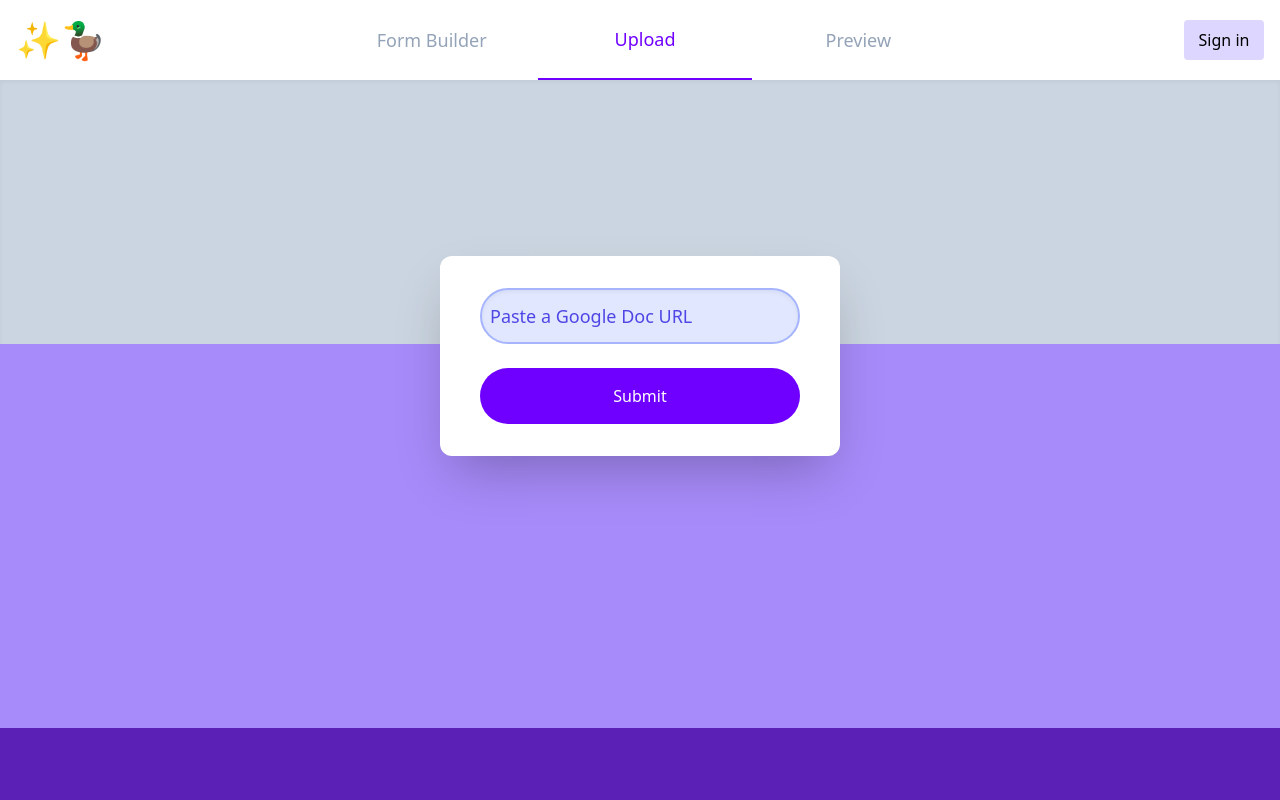
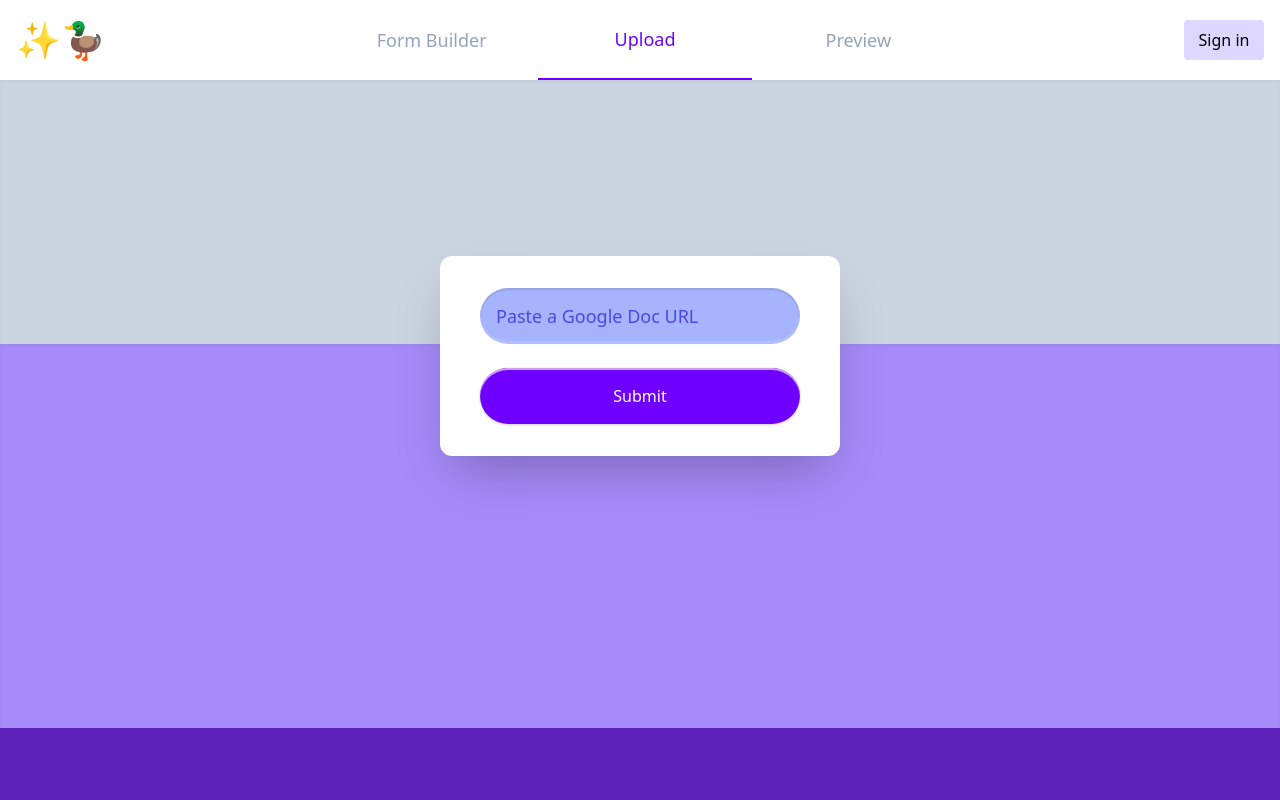
Before and after one commit to alejandrosatxc/form-builder, a Next.js app: page / in a window 1280 px wide. Shown: the top 800 px of the page. Built offline with nearby package versions, Linux system fonts and the light colour scheme; no server answers.

Commit message:
Custom shadows for depth effects

```diff
--- a/components/GDocUploader.js
+++ b/components/GDocUploader.js
@@ -60,12 +60,12 @@ const GDocUploader = ({ setGdoc }) => {
     return (
         <div className="flex flex-col relative top-36 justify-center bg-white rounded-xl shadow-2xl my-8 max-w-[550px] min-w-[400px]">
             <label className="text-3xl text-slate-700 my-2 mx-auto h-8 hidden" htmlFor="url">Paste a Google Doc URL</label>
-            <input className="rounded-full shadow-inner text-lg placeholder-indigo-600 bg-indigo-100 border-indigo-300 border-2 mt-8 mb-4 mx-auto h-14 p-2 w-4/5 " ref={inputRef} type="url" name="url" id="url"
+            <input className="rounded-full shadow-well text-lg placeholder-indigo-600 bg-indigo-300 border-indigo-300 border-0 mt-8 mb-4 mx-auto h-14 p-4 w-4/5" ref={inputRef} type="url" name="url" id="url"
                 placeholder="Paste a Google Doc URL"
                 pattern="https://.*" size="30"
                 required>
             </input>
-            <button onClick={handleGdocSubmit} className="rounded-full transition ease-in-out delay-50 bg-primary text-white hover:bg-terra-cotta hover:shadow-xl h-14 w-4/5 mb-8 mt-2 p-4 mx-auto" type="submit">
+            <button onClick={handleGdocSubmit} className="rounded-full transition ease-in-out delay-50 bg-primary text-white shadow-bump h-14 w-4/5 mb-8 mt-2 p-4 mx-auto" type="submit">
                 Submit
             </button>
             <div className={error.message ? activeError : inactiveError}>
--- a/components/TemplateAnalysis.js
+++ b/components/TemplateAnalysis.js
@@ -27,23 +27,24 @@ const TemplateAnalysis = ({ Gdoc, setGdoc }) => {
 
     const active = "h-52 overflow-scroll shadow-inner flex flex-col bg-slate-100 w-full transition-height ease-in-out duration-500"
     const inactive = "h-0 overflow-hidden shadow-inner flex flex-col bg-slate-100 w-full transition-height ease-in-out duration-500"
-
+    const activeTextToggle = "text-primary text-2xl mx-8 my-4 hover:cursor-pointer"
+    const inactiveTextToggle = "text-slate-500 hover:text-primary text-2xl mx-8 my-4 hover:cursor-pointer"
     return (
         <div className="flex flex-col justify-center bg-white rounded-xl shadow-xl my-8 min-w-[550px]">
             <h2 className="text-lg text-slate-400 mt-8 mb-2 mx-8">Template Analysis</h2>
             <h1 className="text-4xl text-primary mt-2 mb-4 mx-8">{Gdoc.title}</h1>
             <div className="flex flex-row justify-center w-full">
-                <div className='border rounded shadow-inner bg-slate-100 border-slate-300 ml-8 mr-4 p-2 h-20 w-1/2'>
+                <div className='border rounded shadow-well bg-slate-100 border-slate-300 ml-8 mr-4 p-2 h-20 w-1/2'>
                     <h2 className='text-primary text-3xl'>{fields.uniqueMatches.length}</h2>
                     <p className='text-slate-600'>Unique Fields Identified</p>
                 </div>
-                <div className='border rounded shadow-inner bg-slate-100 border-slate-300 ml-4 mr-8 p-2 h-20 w-1/2'>
+                <div className='border rounded shadow-well bg-slate-100 border-slate-300 ml-4 mr-8 p-2 h-20 w-1/2'>
                     <h2 className='text-primary text-3xl'>{fields.matches.length}</h2>
                     <p className='text-slate-600'>Total Fields</p>
                 </div>
             </div>
             {/* TODO: Make h2 stay purple when toggled */}
-            <h2 onClick={() => { setFieldsToggle(!fieldsToggle) }} className='text-slate-500 hover:text-violet-600 text-2xl mx-8 my-4 hover:cursor-pointer'>{fieldsToggle ? "Fields -" : "Fields +"}</h2>
+            <h2 onClick={() => { setFieldsToggle(!fieldsToggle) }} className={fieldsToggle ? activeTextToggle : inactiveTextToggle}>{fieldsToggle ? "Fields -" : "Fields +"}</h2>
             <div className={fieldsToggle ? active : inactive}>
                 <ol className='list-decimal ml-8'>
                     {fields.uniqueMatches.map((field, index) => {
@@ -54,7 +55,7 @@ const TemplateAnalysis = ({ Gdoc, setGdoc }) => {
 
             <div className="flex flex-row bg-slate-200 border-t-slate-300 border-t rounded-b-lg w-full justify-end py-4 px-4">
                 <button onClick={handleNewDocument} className="bg-indigo-200 text-indigo-700 h-12 w-18 p-2 mx-2 rounded-full">New Document</button>
-                <button onClick={handleFormGeneration} className="transition ease-in-out delay-50 bg-primary text-slate-100 hover:shadow-xl h-12 w-18 p-2 mx-2 rounded-full">Generate Form</button>
+                <button onClick={handleFormGeneration} className="transition ease-in-out delay-50 bg-primary text-slate-100 shadow-2xl h-12 w-18 p-2 mx-2 rounded-full">Generate Form</button>
             </div>
         </div>
     )
--- a/pages/index.js
+++ b/pages/index.js
@@ -12,7 +12,7 @@ const Upload = () => {
         ?   <TemplateAnalysis setGdoc={setGdoc} Gdoc={Gdoc}/>
         :   <GDocUploader setGdoc={setGdoc}/>
         }
-            <div className='w-full h-96 bg-violet-400'>
+            <div className='w-full h-96 shadow-inner bg-violet-400'>
 
             </div>
             <div className='w-full h-96 bg-violet-800'>
--- a/tailwind.config.js
+++ b/tailwind.config.js
@@ -15,6 +15,10 @@ module.exports = {
       },
       transitionProperty : {
         'height' : 'height'
+      },
+      boxShadow: {
+        'well': 'inset 0 2px 2px hsla(0, 0%, 0%, 0.1), inset 0 -3px 0 hsla(0, 0%, 100%, .15)',
+        'bump': 'inset 0 2px 0 hsl(270, 84%, 80%), 0 1px 3px hsla(0, 0%, 0%, .2)',
       }
     },
   },
```
